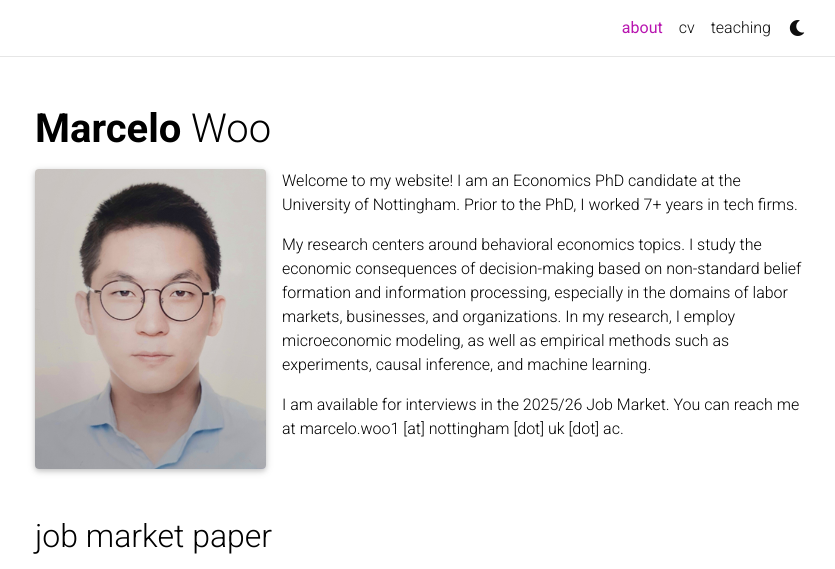
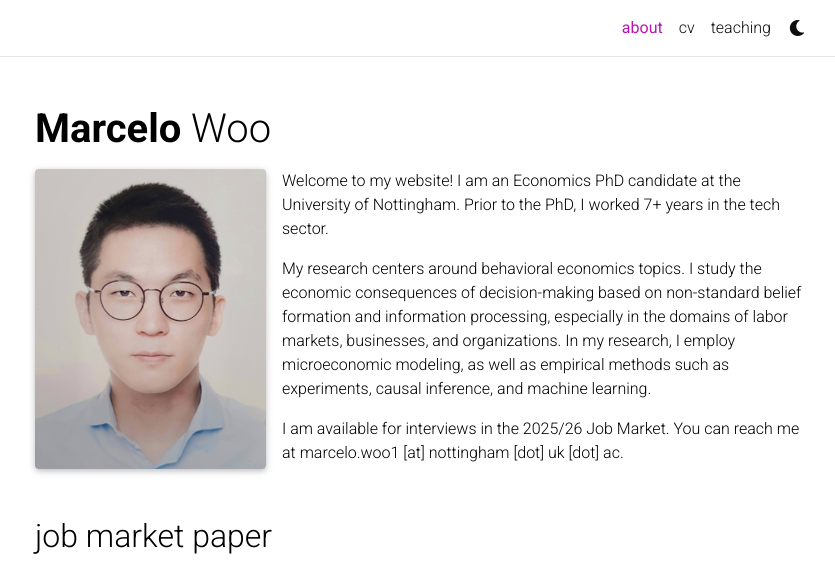
Before and after one commit to marcelowoo/marcelowoo.github.io, a Jekyll site: the page built from _pages/about.md, in a window 1280 px wide and 1114 px high, cut to the strip 0-569 px from the top of the window. Shown: the whole strip, without its empty margins (220-1055 px from the left). Built offline with Jekyll 4.4.1, drawn with Linux system fonts in a browser that asks for light colours; comment, search, counter and statistics services are not loaded; a style sheet for code colours, icons or effects is not loaded.

Commit message:
Update about.md: mini bio

```diff
--- a/_pages/about.md
+++ b/_pages/about.md
@@ -15,7 +15,7 @@
 social: false  # includes social icons at the bottom of the page
 ---
 
-Welcome to my website! I am an Economics PhD candidate at the University of Nottingham. Prior to the PhD, I worked 7+ years in tech firms.
+Welcome to my website! I am an Economics PhD candidate at the University of Nottingham. Prior to the PhD, I worked 7+ years in the tech sector.
 
 My research centers around behavioral economics topics. I study the economic consequences of decision-making based on non-standard belief formation and information processing, especially in the domains of labor markets, businesses, and organizations. In my research, I employ microeconomic modeling, as well as empirical methods such as experiments, causal inference, and machine learning.
 
```
